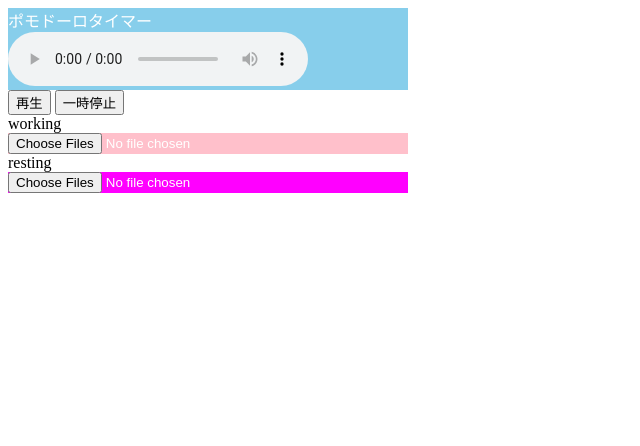
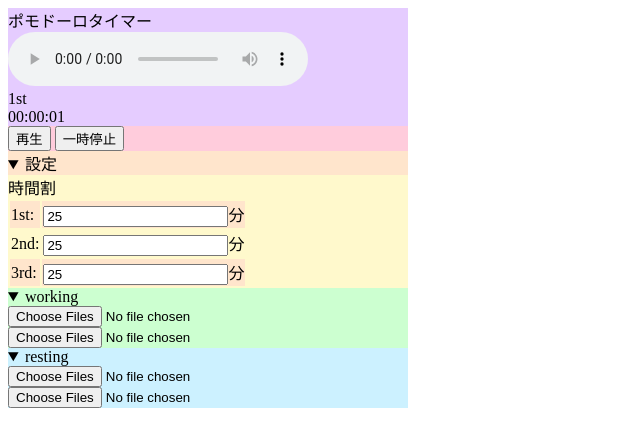
Before and after one commit to SoyokazeKuga/PomodoroTimer, a website with bundled scripts: page index.html in a window 1280 px wide. Shown: the whole page, without its empty margins (0-640 px from the left). Built offline with nearby package versions, Linux system fonts and the light colour scheme.

Commit message:
input要素からmusicSessionLengthを取得する様に変更 - PomodoroManager.loadMusicSessionを追加とコンストラクタの引数からmusicSessionを削除。(musicSessionを切り替えのため)

```diff
--- a/index.html
+++ b/index.html
@@ -8,24 +8,60 @@
 </head>
 
 <body>
-    <div style="width:400px; background-color:skyblue; color:#ffffff;">
+    <div style="width:400px; background-color:#e5ccff ; color:black;">
         ポモドーロタイマー
         <audio id="pomodoro" controls></audio>
+        <div id="musicSession.index">1st</div>
+        <div id="remaningTime">00:00:01</div>
     </div>
-    <div>
+    <div style="width:400px; background-color:#ffccdc; color:black;">
         <input id="play" type="button" value="再生">
         <input id="pause" type="button" value="一時停止">
     </div>
-    working
-    <div style="width:400px; background-color:pink; color:#ffffff;">
-        <input type="file" id="working" accept="audio/*" multiple>
-    </div>
-    resting
-    <div style="width:400px; background-color:magenta; color:#ffffff;">
-        <input type="file" id="resting" accept="audio/*" multiple>
-    </div>
+    <details open="true" onchange="musicSessionSettingsLoad()">
+        <summary style="width:400px; background-color:#ffe5cc; color:black;">設定</summary>
+        <div style="width:400px; background-color:#fff9cc; color:black;">
+            時間割
+            <table>
+                <tbody>
+                    <tr>
+                        <td>1st:</td>
+                        <td><input type="number" value="25" class="musicSessionLengths">分</td>
+                    </tr>
+                    <tr>
+                        <td>2nd:</td>
+                        <td><input type="number" value="25" class="musicSessionLengths">分</td>
+                    </tr>
+                    <tr>
+                        <td>3rd:</td>
+                        <td><input type="number" value="25" class="musicSessionLengths">分</td>
+                    </tr>
+                </tbody>
+            </table>
+        </div>
+        <div style="width:400px; background-color:#ccffd0; color:black;">
+            <details open="true">
+                <summary>working</summary>
+                <input type="file" class="workingMusics" accept="audio/*" multiple>
+                <input type="file" class="workingMusics" accept="audio/*" multiple>
+            </details>
+        </div>
+        <div style="width:400px; background-color:#ccf1ff ; color:black;">
+            <details open="true">
+                <summary>resting</summary>
+                <input type="file" class="restingMusics" accept="audio/*" multiple>
+                <input type="file" class="restingMusics" accept="audio/*" multiple>
+            </details>
+        </div>
+    </details>
 
     <script type="module" src="js/main.js"></script>
 </body>
+<style>
+    /* TODO: style全般は何らかのテーマで置き換える */
+    table tr:nth-child(odd) td {
+        background: #ffe5cc;
+    }
+</style>
 
 </html>
--- a/js/main.js
+++ b/js/main.js
@@ -1,21 +1,30 @@
 import { PomodoroManager } from './PomodoroManager.js';
 import { MusicSessionFactory } from './MusicSessionFactory.js';
 
+window.syykzPomodoro = new PomodoroManager(document.getElementById("pomodoro"));
+document.getElementById("play").addEventListener("click", () => { window.syykzPomodoro.playPomodoro() });
+document.getElementById("pause").addEventListener("click", () => { window.syykzPomodoro.pausePomodoro() });
+
+window.musicSessionSettingsLoad = () => {
     var factory = new MusicSessionFactory();
     var musicSessions = [];
+    var musicSessionLengths = document.getElementsByClassName('musicSessionLengths');
+
+    // TODO: 下記mp3の読み込みはonloadのタイミング問題で読み込まれない。
+    // var workingMusics = document.getElementsByClassName('workingMusics');
+    // factory.pushTmpAudioSrcFromInputFile(workingMusics[0].files[0]);
 
     factory.pushTmpAudioSrcFromPath("./0.mp3");
     factory.pushTmpAudioSrcFromPath("./1.mp3");
-musicSessions.push(factory.create(1000 * 2));
+    musicSessions.push(factory.create(musicSessionLengths[0].value * 1000 * 60));
 
     factory.pushTmpAudioSrcFromPath("./2.mp3");
     factory.pushTmpAudioSrcFromPath("./3.mp3");
-musicSessions.push(factory.create(1000 * 2));
+    musicSessions.push(factory.create(musicSessionLengths[1].value * 1000 * 60));
 
     factory.pushTmpAudioSrcFromPath("./4.mp3");
     factory.pushTmpAudioSrcFromPath("./5.mp3");
-musicSessions.push(factory.create(1000 * 5));
+    musicSessions.push(factory.create(musicSessionLengths[2].value * 1000 * 60));
 
-window.syykzPomodoro = new PomodoroManager(document.getElementById("pomodoro"), musicSessions);
-document.getElementById("play").addEventListener("click", () => { window.syykzPomodoro.playPomodoro() });
-document.getElementById("pause").addEventListener("click", () => { window.syykzPomodoro.pausePomodoro() });
+    window.syykzPomodoro.loadMusicSession(musicSessions);
+}
--- a/js/pomodoroManager.js
+++ b/js/pomodoroManager.js
@@ -3,23 +3,30 @@ import { SessionIterator } from './SessionIterator.js';
 
 
 export class PomodoroManager {
-    constructor(audioElement, musicSessions) {
+    constructor(audioElement) {
         this.audio = audioElement;
         this.audio.volume = 0.05;
 
-        this.musicSessionsMaster = musicSessions;
+        this.musicSessionAudio = new MusicSessionAudio(this.audio);
 
-        this.musicSessions = musicSessions;
-
-        this.sessionIterator = new SessionIterator(this.musicSessions);
-
-        this.musicSessionAudio = new MusicSessionAudio(this.audio);
-        this.musicSessionAudio.sources = this.musicSessions[0].sources;
+        this.musicSessionsMaster = null;
+        this.musicSessions = null;
+        this.musicSession = null;
+        this.sessionIterator = null
 
         this.nextMusicSession = null;
     }
 
+    loadMusicSession(musicSessions) {
+        this.musicSessionsMaster = musicSessions;
+        this.musicSessions = musicSessions;
+
+        this.sessionIterator = new SessionIterator(musicSessions);
+        this.musicSessionAudio.sources = musicSessions[0].sources;
+    }
+
     playPomodoro() {
+        if (this.musicSessions == null) throw "musicSessionを設定してください";
         this.playMusicSession();
     }
 
```
Lines whose indentation alone changed are shown as unchanged.
